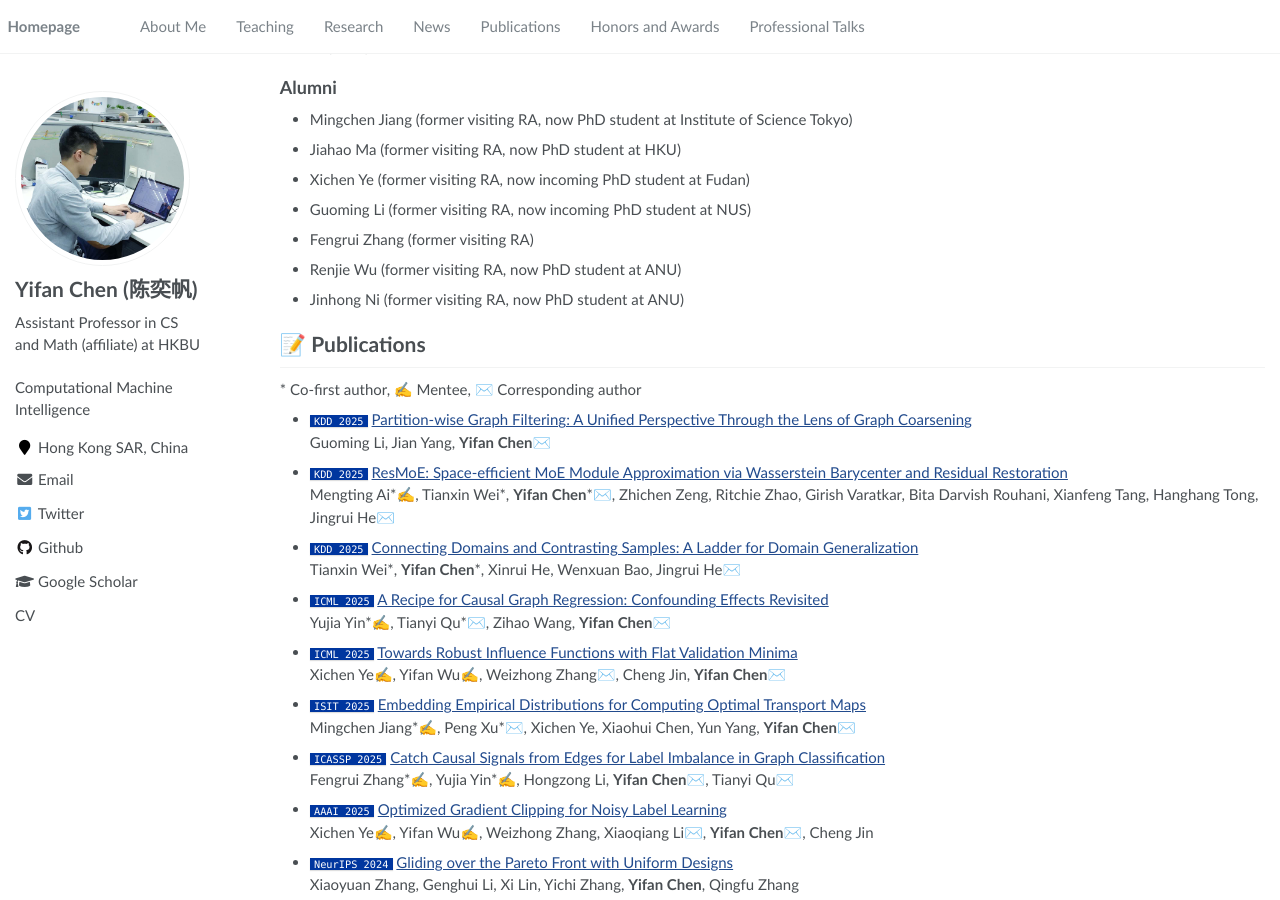
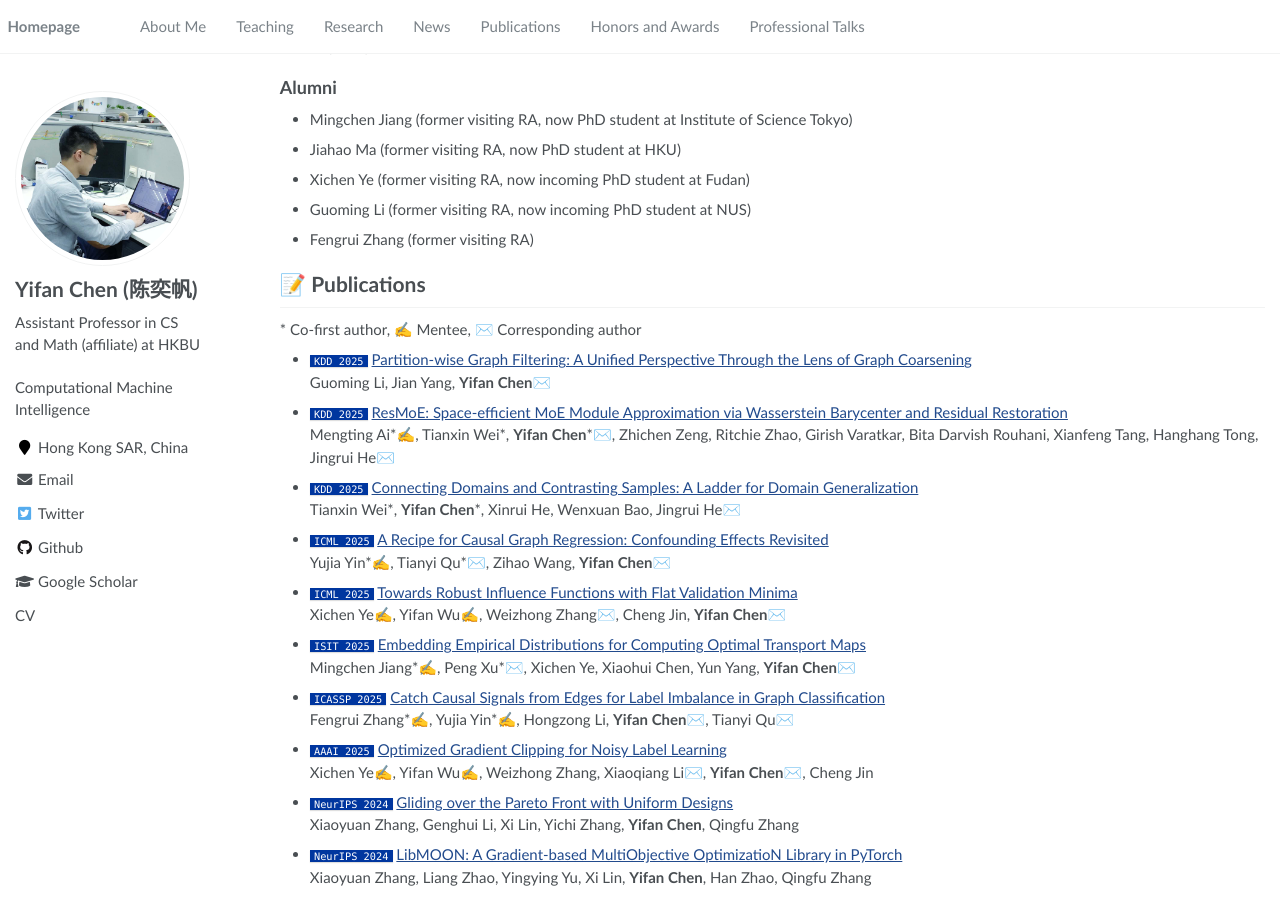
Before and after one commit to ychen-stat-ml/ychen-stat-ml.github.io, a Jekyll site: the page built from _pages/index.md, in a window 1280 px wide and 900 px high, scrolled down 1219 px. Built offline with Jekyll 4.4.1, drawn with Linux system fonts in a browser that asks for light colours.

```diff
--- a/_pages/index.md
+++ b/_pages/index.md
@@ -81,8 +81,8 @@ Scribed lecture notes can be found on [this page](/teaching.html).
 - Fengrui Zhang (former visiting RA)
 <!-- - Jiaping Wang (former visiting RA) -->
 <!-- - Jialong Chen (former visiting RA) -->
-- Renjie Wu (former visiting RA, now PhD student at ANU)
-- Jinhong Ni (former visiting RA, now PhD student at ANU)
+<!-- - Renjie Wu (former visiting RA, now PhD student at ANU) -->
+<!-- - Jinhong Ni (former visiting RA, now PhD student at ANU) -->
 
 
 # 📝 Publications
```
